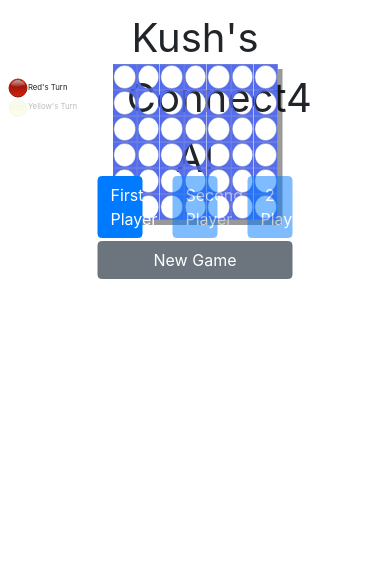
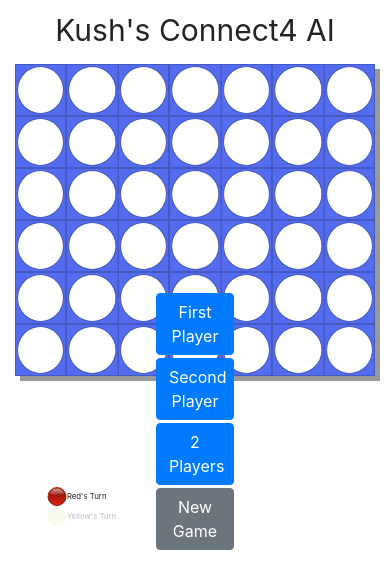
Before and after one commit to kushbhag/Connect4Web, a plain HTML site: page index.html in a window 390 px wide. Drawn offline with nearby package versions, Linux system fonts and the light colour scheme.

Commit message:
UI changes

```diff
--- a/index.html
+++ b/index.html
@@ -100,6 +100,28 @@
                 </div>
             </div>
         </div>
+        <div class="controllerSmall">
+            <div class="row">
+                <div class="col-12">
+                    <button type="button" id="firstPlayButton" class="btn btn-primary btn-control" onclick="firstPlayer(this)">First Player</button>
+                </div>
+            </div>
+            <div class="row">
+                <div class="col-12">
+                    <button type="button" id="secondPlayButton" class="btn btn-primary btn-control" onclick="secondPlayer()">Second Player</button>
+                </div>
+            </div>
+            <div class="row">
+                <div class="col-12">
+                    <button type="button" id="twoPlayButton" class="btn btn-primary btn-control" onclick="twoPlayers()">2 Players</button>
+                </div>
+            </div>
+            <div class="row">
+                <div class="col-12">
+                    <button type="button" class="btn btn-secondary btn-reset" onclick="restart()">New Game</button>
+                </div>
+            </div>
+        </div>
         <div class="finaltext">
             <div class="row">
                 <div class="col-12" id="finalPiece"></div>
--- a/styles.css
+++ b/styles.css
@@ -91,7 +91,7 @@ table{
     width: 35vw;
     height: 3vw;
     top: 0.5rem;
-    left: 50%;
+    left: 60%;
     transform: translate(-50%);
     text-align: center;
     font-size: 40px;
@@ -128,3 +128,110 @@ table{
     margin-right: 0;
     margin-bottom: 3px;
 }
+.controllerSmall {
+    position: absolute;
+    visibility: hidden;
+}
+
+@media (max-width: 1400px){
+    .container{
+        position: absolute;
+        width: 60vw;
+        height: 50vw;
+        left: 60%;
+        transform: translate(-50%);
+    }
+
+    .controller{
+        left: 60%;
+        top: 58vw;
+        transform: translate(-50%);
+    }
+
+    .turn-controller{
+        top: 50%;
+        left: 5vw;
+        transform: translateY(-50%);
+    }
+
+    .finaltext{
+        top: 20%;
+        left: 5vw;
+    }
+}
+
+
+@media (max-width: 1000px){
+    .container{
+        position: absolute;
+        width: 80vw;
+        height: 64vw;
+        left: 50%;
+        transform: translate(-50%);
+    }
+
+    .controller{
+        visibility: hidden;
+    }
+    .controllerSmall{
+        width: 20vw;
+        left: 50%;
+        top: 75vw;
+        transform: translate(-50%);
+        visibility: visible;
+    }
+
+    .turn-controller {
+        top: 80vw;
+        left: 15vw;
+    }
+
+    .finaltext{
+        top: 75vw;
+        left: 65vw;
+    }
+
+    .title {
+        left: 50%;
+        transform: translate(-50%);
+        width: 60vw;
+    }
+}
+
+@media (max-width: 500px) {
+    .container{
+        width: 100vw;
+        height: 80vw;
+    }
+    .turn-controller {
+        top: 60vh;
+    }
+
+    .title {
+        width: 100vw;
+        font-size: 30px;
+    }
+    .controller{
+        top: 100vw;
+        width: 80vw;
+        transform: translate();
+    }
+}
+
+/* @media (pointer:coarse) {
+
+    .container{
+        background-color: red;
+        width: 1000px;
+    }
+
+    .controller {
+        visibility: hidden;
+    }
+    .controllerSmall {
+        left: 60%;
+        top: 58vw;
+        transform: translate(-50%);
+        visibility: visible;
+    }
+} */
```
